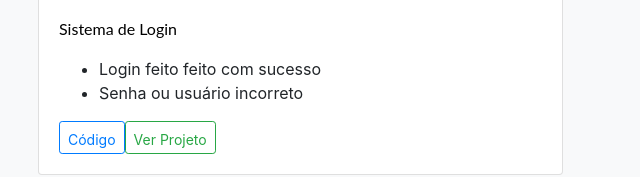
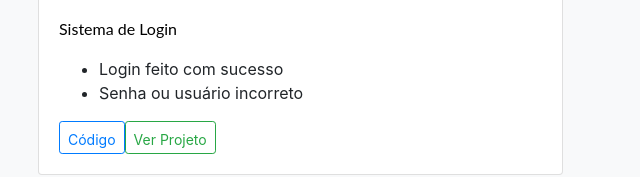
Before and after one commit to Bi1221/Meu-Portif-lio, a plain HTML site: page index.html in a window 1280 px wide. Shown: the part 1504-1681 px from the top of the page, 62-702 px from the left. Drawn offline with nearby package versions, Linux system fonts and the light colour scheme.

Commit message:
atualizando

```diff
--- a/index.html
+++ b/index.html
@@ -248,7 +248,7 @@ scroll-behavior:smooth ;
                 <font style="vertical-align: inherit;">
                 <font style="vertical-align: inherit;">Sistema de Login
                 <ul>
-                  <li>Login feito feito com sucesso</li>
+                  <li>Login feito com sucesso</li>
                   <li>Senha ou usuário incorreto</li>
                 </ul>
 
```
